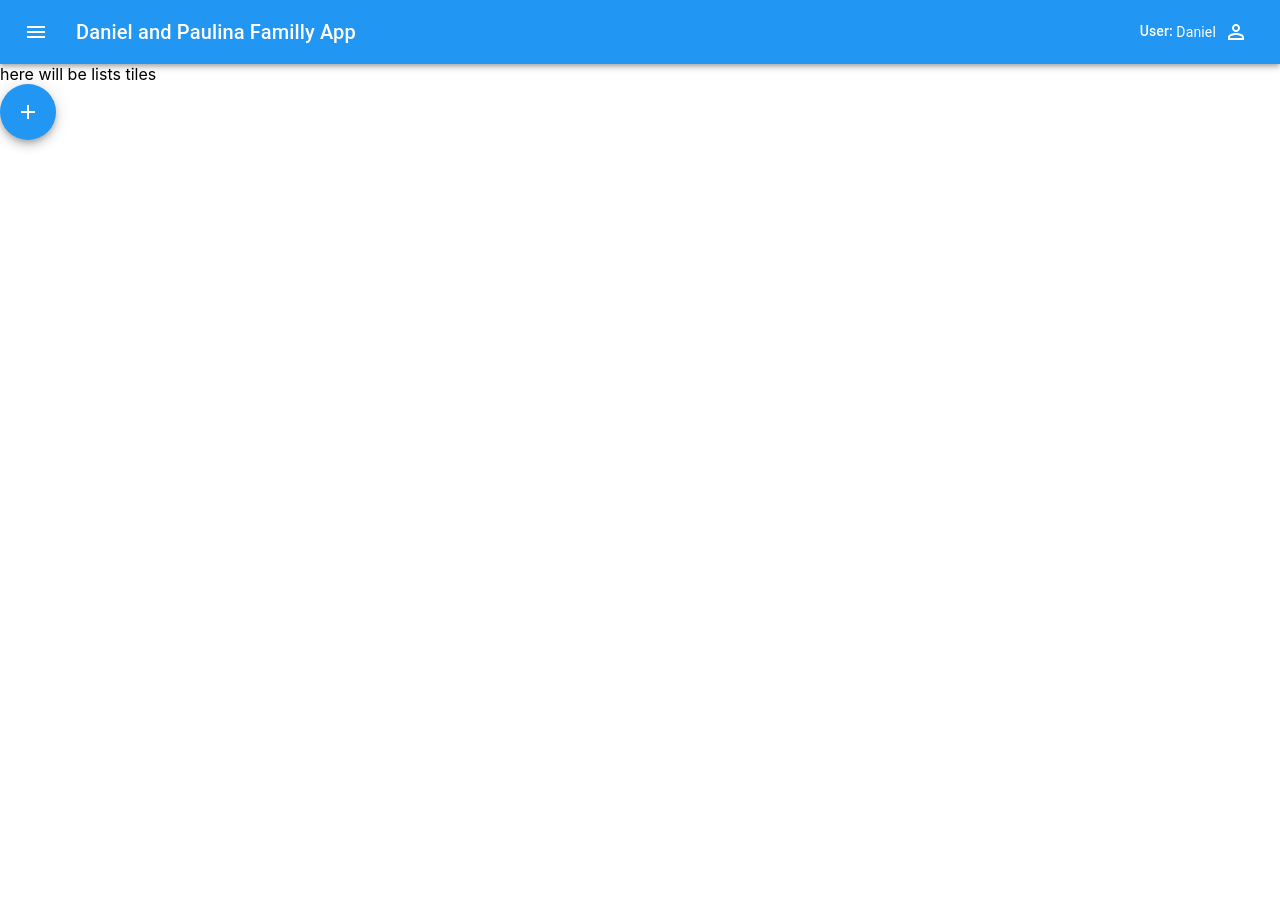
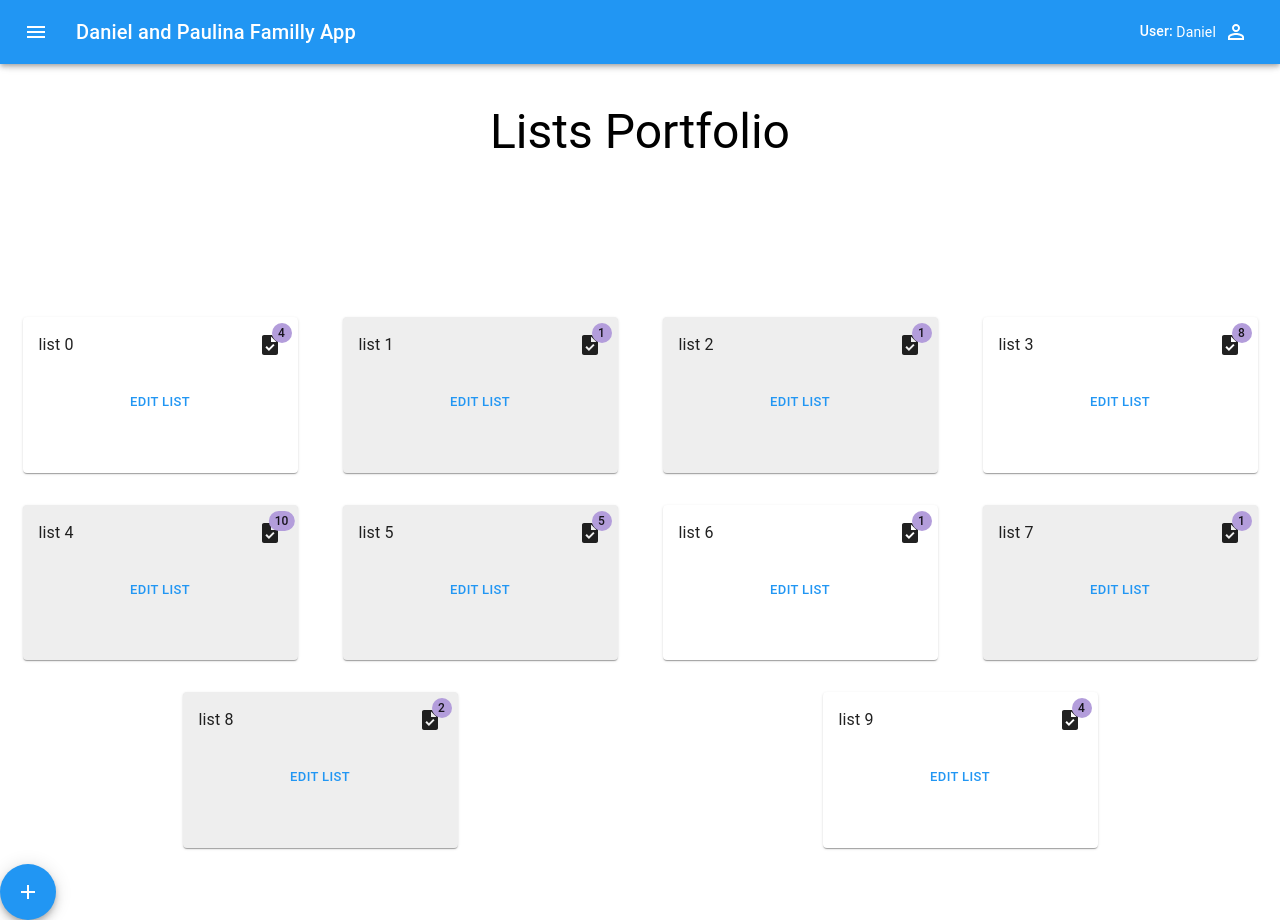
Before and after one commit to dandro32/family-app-fe, a Next.js app: page /lists in a window 1280 px wide. Before the commit the page ends 800 px from the top, so only its background shows below. Built offline with nearby package versions, Linux system fonts and the light colour scheme; no server answers.

Commit message:
lists portfolio on mockdata

```diff
--- a/pages/lists/index.tsx
+++ b/pages/lists/index.tsx
@@ -1,18 +1,59 @@
+import { Box } from "@mui/material";
 import React from "react";
+import CardItem from "../../src/components/card/card";
+import PageLayout from "../../src/components/pageLayout";
+
+const mockData = Array.from(Array(10).keys()).map((nr: number) => ({
+  _id: nr + "",
+  title: `list ${nr}`,
+  done: Math.random() > 0.5,
+  tasks: Array.from(Array(Math.floor(Math.random() * 11)).keys()),
+}));
 
 const ListsPage = () => {
-  return <div>here will be lists tiles</div>;
+  const handleClick = (_id: string) => {
+    console.log(_id);
+  };
+
+  const renderCards = mockData.map(({ _id, title, done, tasks }) => (
+    <CardItem
+      key={`card-${_id}`}
+      title={title}
+      _id={_id}
+      done={Boolean(done)}
+      tasksNumber={tasks.length}
+      onClick={handleClick}
+    />
+  ));
+
+  return (
+    <PageLayout title="Lists Portfolio">
+      <div
+        style={{
+          display: "flex",
+          flexWrap: "wrap",
+          justifyContent: "space-around",
+        }}
+      >
+        {renderCards}
+      </div>
+    </PageLayout>
+  );
 };
 
-export async function getServerSideProps({ ...rest }) {
-  console.log("test", rest);
-  // Fetch data from external API
-  // const res = await fetch(`https://.../data`);
-  // const data = await res.json();
+ListsPage.getInitialProps = async () => {
+  return { props: {} };
+};
 
-  // // Pass data to the page via props
-  // return { props: { data } };
-  return { props: {} };
-}
+// export async function getServerSideProps(context: any) {
+//   console.log("test", context.store);
+//   // Fetch data from external API
+//   // const res = await fetch(`https://.../data`);
+//   // const data = await res.json();
+
+//   // // Pass data to the page via props
+//   // return { props: { data } };
+//   return { props: {} };
+// }
 
 export default ListsPage;
--- /dev/null
+++ b/src/components/card/card.tsx
@@ -0,0 +1,63 @@
+import {
+  Badge,
+  Button,
+  Card,
+  CardActions,
+  CardContent,
+  Typography,
+} from "@mui/material";
+import { FC } from "react";
+import TaskIcon from "@mui/icons-material/Task";
+import { grey } from "@mui/material/colors";
+
+interface CardProps {
+  _id: string;
+  title: string;
+  done?: boolean;
+  tasksNumber?: number;
+  onClick: (_id: string) => void;
+}
+
+const CardItem: FC<CardProps> = ({
+  _id,
+  title,
+  tasksNumber = 0,
+  done = false,
+  onClick,
+}) => {
+  const handleClick = () => {
+    onClick(_id);
+  };
+
+  return (
+    <Card sx={{ minWidth: 275, m: 2, background: done ? grey[200] : "white" }}>
+      <CardContent>
+        <div
+          style={{
+            display: "flex",
+            justifyContent: "space-between",
+          }}
+        >
+          <Typography variant="body1" gutterBottom>
+            {title}
+          </Typography>
+          <Badge badgeContent={tasksNumber} color="secondary">
+            <TaskIcon />
+          </Badge>
+        </div>
+      </CardContent>
+      <CardActions
+        style={{
+          display: "flex",
+          justifyContent: "center",
+        }}
+      >
+        <Button size="small" onClick={handleClick}>
+          Edit list
+        </Button>
+      </CardActions>
+    </Card>
+  );
+};
+
+export default CardItem;
--- /dev/null
+++ b/src/components/pageLayout/index.tsx
@@ -0,0 +1,23 @@
+import { FC, ReactNode } from "react";
+import { Typography, Grid } from "@mui/material";
+
+interface PageTitleProps {
+  title: string;
+  children: ReactNode;
+}
+
+const PageLayout: FC<PageTitleProps> = ({ title, children }) => (
+  <Grid container spacing={0} style={{ minHeight: "100vh" }}>
+    <Grid
+      item
+      justifyContent="center"
+      marginTop={5}
+      style={{ width: "100%", textAlign: "center" }}
+    >
+      <Typography variant="h3">{title}</Typography>
+    </Grid>
+    {children}
+  </Grid>
+);
+
+export default PageLayout;
--- a/src/store/index.tsx
+++ b/src/store/index.tsx
@@ -16,6 +16,8 @@ interface StoreProviderProps {
 const StoreProvider: FC<StoreProviderProps> = ({ children }) => {
   const stores = useStores();
 
+  console.log(stores);
+
   return (
     <StoresContext.Provider value={stores}>{children}</StoresContext.Provider>
   );
```
